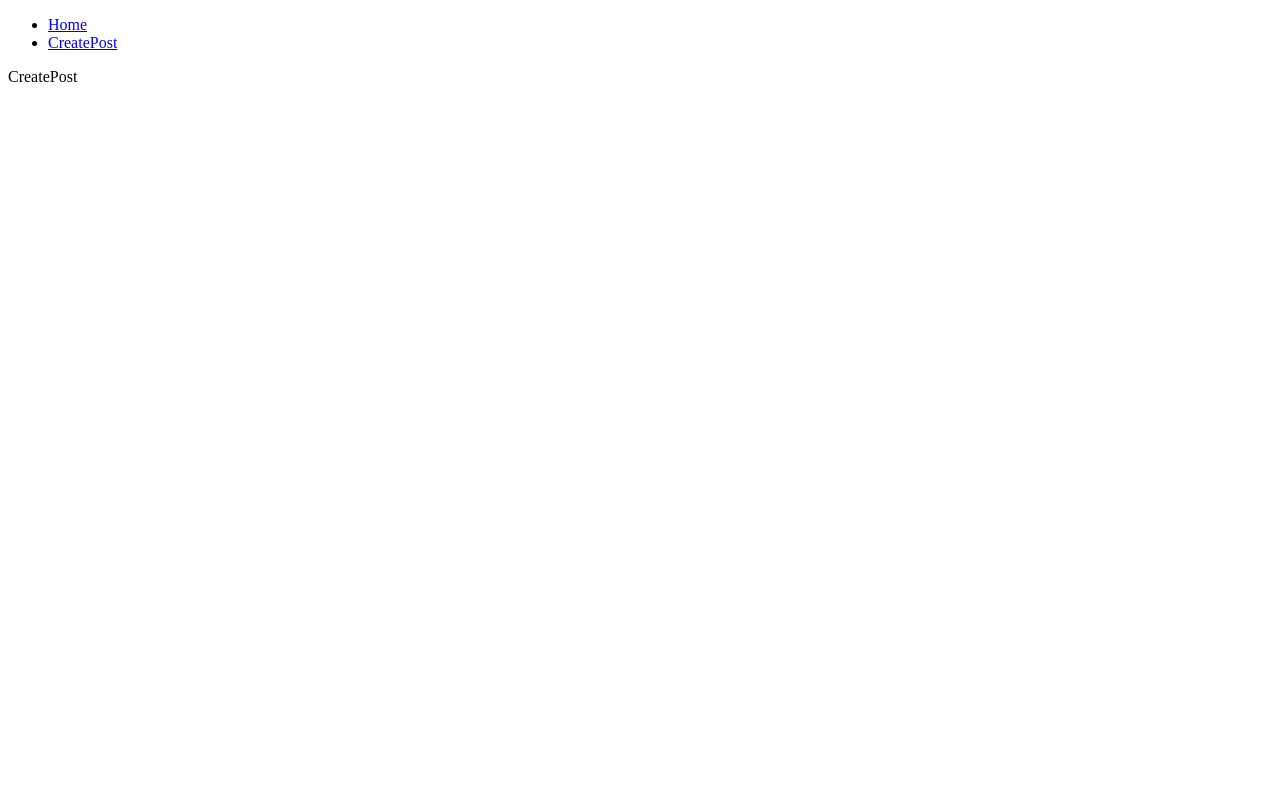
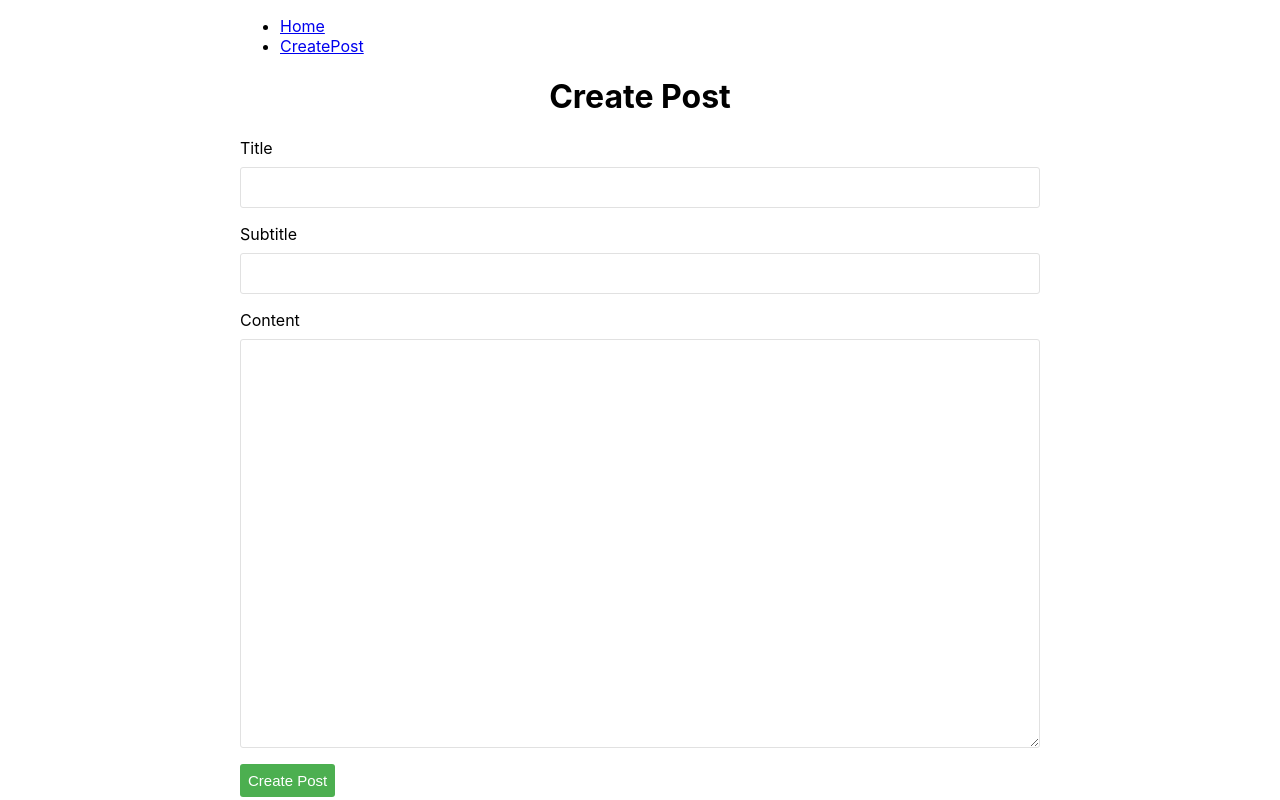
Before and after one commit to RAHULKUMARNATHU/React-Hooks-Blog, a React (Create React App) app: page /create-post in a window 1280 px wide. Built offline with nearby package versions, Linux system fonts and the light colour scheme.

Commit message:
Commit :: Created  Create Post Component

```diff
--- a/src/components/CreatePost.js
+++ b/src/components/CreatePost.js
@@ -1,11 +1,45 @@
-import React from 'react';
+import React, { useState } from 'react';
 
 function CreatePost() {
-    return (
-        <div>
-            CreatePost
+  const [title, setTitle] = useState();
+  const [subTitle, setSubTitle] = useState();
+  const [content, setContent] = useState();
+
+
+function handleSubmit(e) {
+  e.preventDefault();
+
+  console.log('Title', title);
+  console.log('subTitle', subTitle);
+  console.log('Content', content);
+}
+
+  return (
+    <div className="create-post">
+      <h1>Create Post</h1>
+      <form onSubmit={handleSubmit}>
+        <div className="form-field">
+          <label>Title</label>
+          <input value={title} onChange={(e) => setTitle(e.target.value)} />
         </div>
-    );
+        <div className="form-field">
+          <label> Subtitle</label>
+          <input
+            value={subTitle}
+            onChange={(e) => setSubTitle(e.target.value)}
+          />
+        </div>
+        <div className="form-field">
+          <label>Content</label>
+          <textarea
+            value={content}
+            onChange={(e) => setContent(e.target.value)}
+          ></textarea>
+        </div>
+        <button className="create-post-btn">Create Post</button>
+      </form>
+    </div>
+  );
 }
 
 export default CreatePost;
--- /dev/null
+++ b/src/index.css
@@ -0,0 +1,106 @@
+body {
+    margin: 0;
+    font-family: -apple-system, BlinkMacSystemFont, 'Segoe UI', 'Roboto', 'Oxygen',
+      'Ubuntu', 'Cantarell', 'Fira Sans', 'Droid Sans', 'Helvetica Neue',
+      sans-serif;
+    -webkit-font-smoothing: antialiased;
+    -moz-osx-font-smoothing: grayscale;
+  }
+
+  code {
+    font-family: source-code-pro, Menlo, Monaco, Consolas, 'Courier New',
+      monospace;
+  }
+
+  .container {
+    width: 800px;
+    margin: 0 auto;
+  }
+  .home h1 {
+    text-align: center;
+    color: #2196f3;
+    margin-bottom: 2px;
+  }
+  .home .post {
+    border: 1px solid #e1e1e1;
+    padding: 10px 10px;
+    border-radius: 5px;
+    margin-top: 10px;
+  }
+  .home .post a {
+    text-decoration: none;
+  }
+  .home .post h3 {
+    margin: 0;
+    padding: 0;
+    font-size: 25px;
+    font-weight: bold;
+    color: black;
+  }
+  .home .post h3:hover {
+    color: #2196f3;
+  }
+  .home .post p {
+    font-size: 13px;
+  }
+
+  #blog-by {
+    text-align: center;
+    font-style: italic;
+    margin-bottom: 20px;
+  }
+  .post-detail h1 {
+    text-align: center;
+  }
+  #nav {
+    list-style-type: none;
+    padding: 0;
+    display: flex;
+  }
+  #nav li {
+    margin-left: 10px;
+  }
+  #nav li a {
+    text-decoration: none;
+    color: #9e9e9e;
+  }
+  #nav li a:hover {
+    text-decoration: underline;
+  }
+  .create-post h1 {
+    text-align: center;
+  }
+  .create-post .form-field {
+    display: flex;
+    flex-direction: column;
+    margin-bottom: 16px;
+  }
+  .create-post .form-field label {
+    margin-bottom: 9px;
+  }
+  .create-post .form-field input {
+    height: 37px;
+    border: 1px solid #e1e1e1;
+    border-radius: 3px;
+    font-size: 18px;
+    padding-left: 10px;
+  }
+
+  .create-post .form-field textarea {
+    border: 1px solid #e1e1e1;
+    height: 400px;
+    font-size: 18px;
+    padding-left: 10px;
+    border-radius: 3px;
+    padding-top: 5px;
+  }
+  .create-post-btn {
+    height: 33px;
+    background: #4caf50;
+    border: 0;
+    color: #fff;
+    padding: 8px;
+    font-size: 15px;
+    border-radius: 3px;
+    cursor: pointer;
+  }
--- a/src/index.js
+++ b/src/index.js
@@ -1,6 +1,7 @@
 import React from 'react';
 import ReactDOM from 'react-dom/client';
 import App from './components/App';
+import './index.css';
 
 const root = ReactDOM.createRoot(document.getElementById('root'));
 root.render(
```
